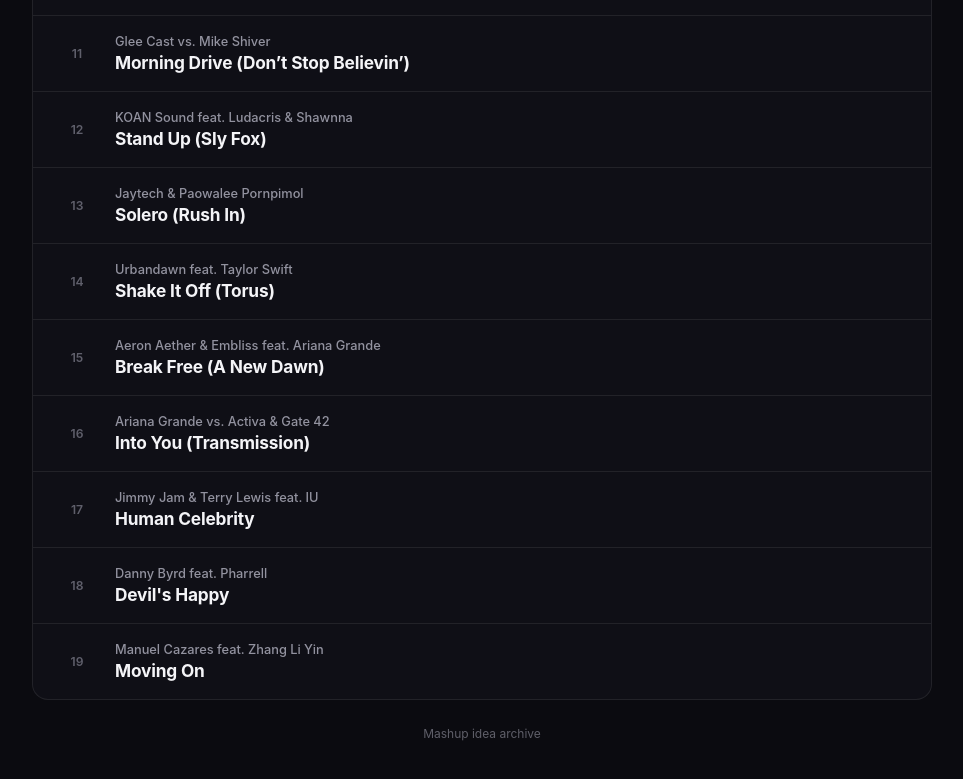
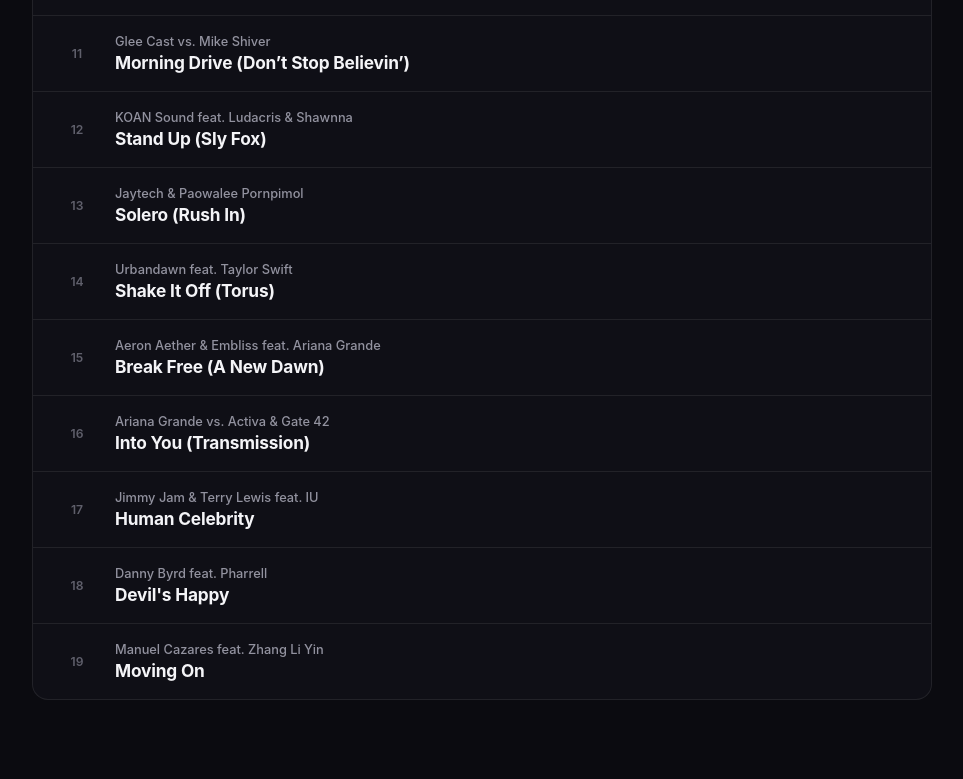
Before and after one commit to varientzone/varientzone.github.io, a plain HTML site: page mashup-ideas/index.html in a window 1280 px wide. Shown: the part 1033-1812 px from the top of the page, without its empty margins (158-1121 px from the left). Drawn offline with Linux system fonts and the light colour scheme.

Commit message:
Update index.html

```diff
--- a/mashup-ideas/index.html
+++ b/mashup-ideas/index.html
@@ -352,10 +352,6 @@
 
     </section>
 
-    <footer>
-      Mashup idea archive
-    </footer>
-
   </main>
 
 </body>
```
